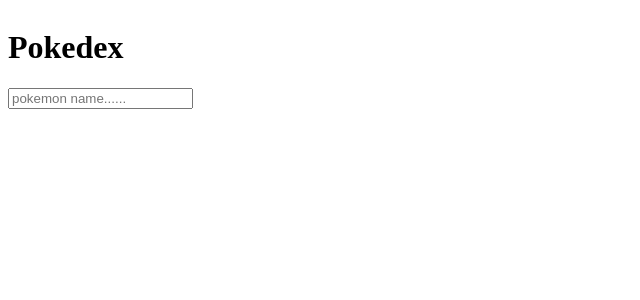
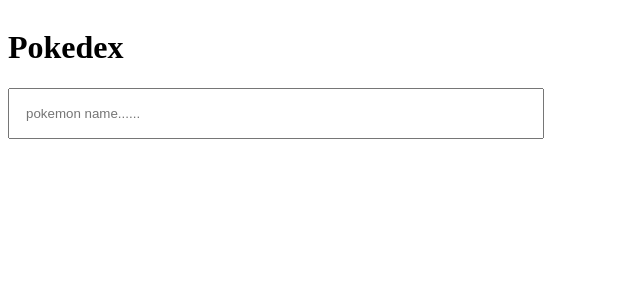
Before and after one commit to khu29shi/Project_Pokedex_using_React, a React (Vite) app in the folder Pokedex/: page / in a window 1280 px wide. Shown: the top 300 px of the page, without its empty margins (0-640 px from the left). Built offline with nearby package versions, Linux system fonts and the light colour scheme.

Commit message:
designed search bar

```diff
--- a/Pokedex/src/components/Search/Search.css
+++ b/Pokedex/src/components/Search/Search.css
@@ -0,0 +1,8 @@
+.search-wrapper {
+    width: 500px;
+}
+
+#pokemon-name-search {
+    padding: 1rem;
+    width: 500px;
+}
```
